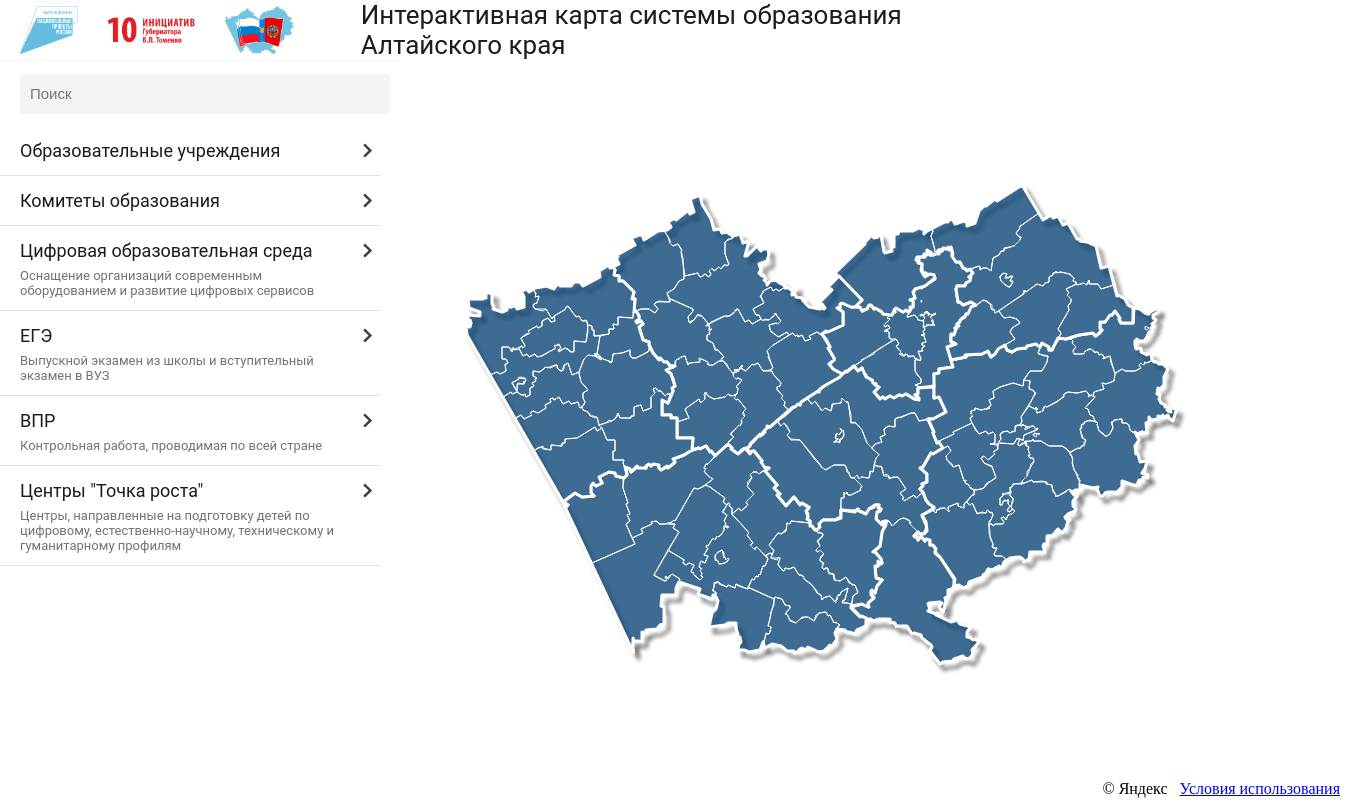
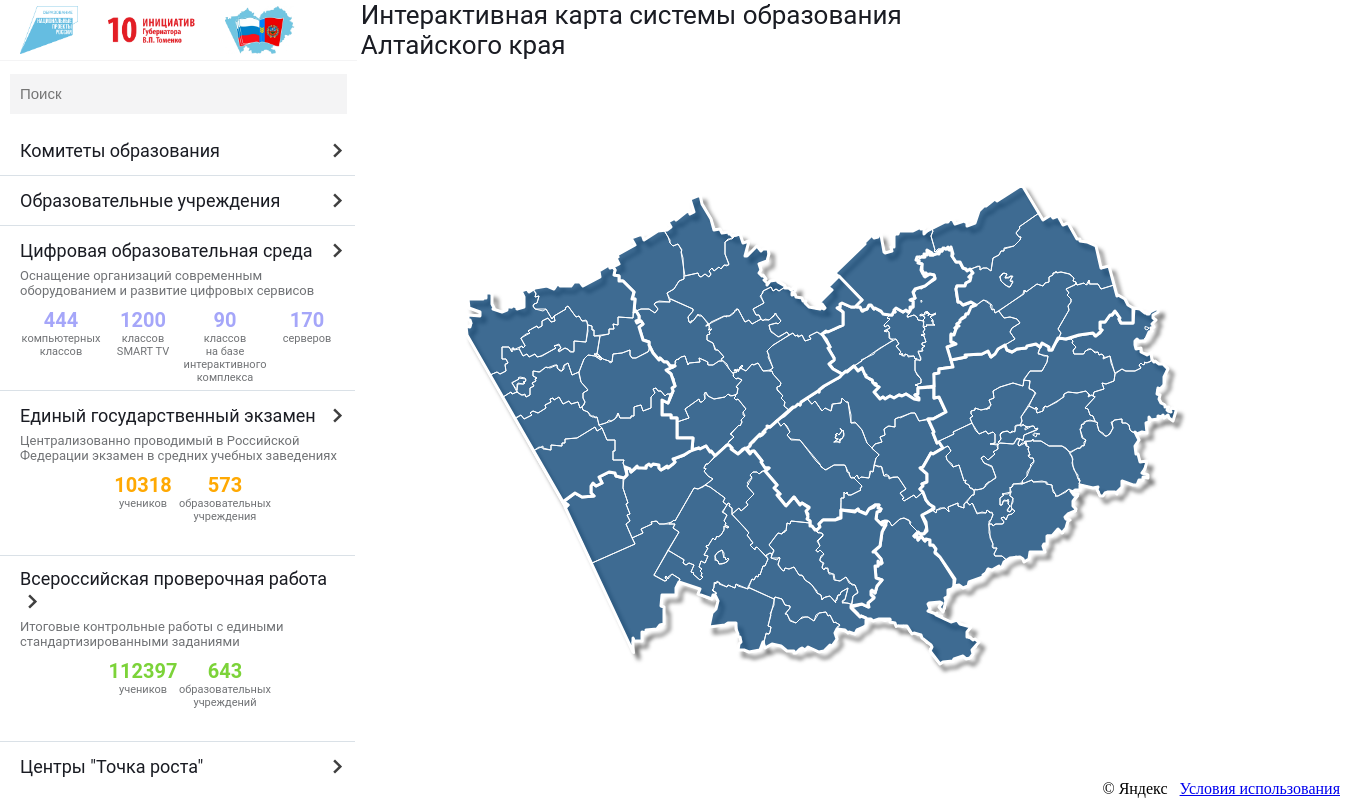
Before and after one commit to shekeldini/Education-Map, a FastAPI app: page / in a window 1360 px wide. Run offline with FastAPI, Linux system fonts and the light colour scheme; parts of the project's set-up code (start-up, migrations or seed data) failed here and were passed over; some libraries are stand-ins or nearby versions.

Commit message:
update filter menu

```diff
--- a/static/css/map.css
+++ b/static/css/map.css
@@ -61,9 +61,9 @@ body {
     background-color: #93c4e3 !important;
  }
 	#map {
-		    width: 61%;
+		    width: 71%;
     left: 70%;
-    transform: translateX(-63%);
+    transform: translateX(-51%);
 	}
 }
 
@@ -151,8 +151,8 @@ body {
   z-index: 1000;
  /* background: #DEDEEF;*/
     padding: 0;;
-  width: 400px;
-  height: 93.5%;
+  width: 357px;
+  height: 90vh;
   display: block;
       background: white;
   border-top: 1px solid #f4f4f5;
@@ -169,8 +169,8 @@ overflow-y: hidden;
   background-color: #93c4e3;
 }
 
-/*.menu::-webkit-scrollbar {
-  width: 4px;
+.menu::-webkit-scrollbar {
+  width: 2px;
   background-color: #f9f9fd;
 }
 
@@ -182,7 +182,7 @@ overflow-y: hidden;
 .menu:hover {
   overflow-y: auto;
     transition: opacity .1s;
-}*/
+}
 
 ul {
   list-style: none;
@@ -243,8 +243,9 @@ ul {
 }*/
 
 .list-one {
- width: 340px;
+ width: 325px;
      margin-left: 10px;
+       margin-bottom: 50px;
 }
 
 .list-one li {
@@ -278,7 +279,7 @@ ul {
     font-weight: 400;
     line-height: 18px;
     text-align: left;
-    width: 280px;
+    width: 270px;
     padding: 10px 5px 10px 10px;
    display: block;
        position: relative;
@@ -958,7 +959,7 @@ summary::-webkit-details-marker {
 
 
 .menu-filter {
-  width: 380px;
+  width: 355px;
   border-bottom: 1px solid #dae1e7;
 }
 
@@ -979,6 +980,7 @@ summary::-webkit-details-marker {
     top: 0;
     z-index: 4000;
     background: white;
+  width: 350px;
 }
 
 .menu-filter__title:hover {
@@ -986,6 +988,11 @@ summary::-webkit-details-marker {
 }
 .menu-filter__title:hover .menu-filter__title-icon {
   fill: #11c2d6;
+}
+
+.menu-filter__title-com:hover, .menu-filter__title-com:hover .menu-filter__title-icon {
+   color: #0e4677;
+fill: #0e4677;
 }
 
 .menu-filter__title-sreda:hover, .menu-filter__title-sreda:hover .menu-filter__title-icon {
@@ -1024,7 +1031,7 @@ fill: #ed1b24;
   fill: #404040;
 }
 .menu-filter__content {
-  width: 380px;
+  width: 350px;
   height: 80vh;
   padding: 5px 0 0 13px;
   overflow-y: hidden;
@@ -1191,7 +1198,7 @@ display: none;
     padding-left: 10px;
   }
   .menu, .menu-filter {
-    width: 350px;
+    width: 355px;
   }
   #map {
     left: 65%;
@@ -1479,3 +1486,70 @@ font-size: 12px;
 .hideFilter {
   display: none;
 }
+
+.menu-filter__title-description-wrapper-item {
+      height: 80px;
+    width: 80px;
+    margin-right: 2px;
+       display: flex;
+    flex-direction: column;
+    align-items: center;
+    justify-content: flex-start;
+    padding-top: 10px;
+}
+
+.menu-filter__title-description-wrapper-item-text {
+      text-align: center;
+    font-size: 11px;
+}
+
+.menu-filter__title-description-wrapper {
+ display: flex;
+justify-content: center;
+}
+
+.menu-filter__title-description-wrapper-item-current {
+       color: #a5a6f9;
+    font-size: 20px;
+        font-weight: 600;
+}
+
+.menu-filter__title-description-info {
+       margin-top: 10px;
+}
+
+.menu-filter__title-description-info span {
+   color: #7cd339;
+   font-size: 20px;
+       font-weight: 600;
+}
+.menu-filter__title-description-info-rost {
+ margin-top: 10px;
+
+}
+.menu-filter__title-description-info-rost span {
+	font-size: 20px;
+       font-weight: 600;
+color: #ed1b24;
+}
+
+.menu-filter__title-description-wrapper-item-current-vpr {
+  color:#7cd339;
+  font-size: 20px;
+       font-weight: 600;
+
+}
+
+.menu-filter__title-description-wrapper-item-current-rost {
+  color:#ed1b24;
+  font-size: 20px;
+       font-weight: 600;
+
+}
+
+.menu-filter__title-description-wrapper-item-current-ege {
+  color:#ffa903;
+  font-size: 20px;
+       font-weight: 600;
+
+}
--- a/templates/map.html
+++ b/templates/map.html
@@ -75,6 +75,19 @@
         </div>
     </div>
 
+
+    <details class="menu-filter" id="committee">
+        <summary class="menu-filter__title menu-filter__title-com">Комитеты образования
+            <svg class="menu-filter__title-icon" xmlns="http://www.w3.org/2000/svg" viewBox="0 0 20 20">
+                <path d="M12.95 10.707l.707-.707L8 4.343 6.586 5.757 10.828 10l-4.242 4.243L8 15.657l4.95-4.95z"/>
+            </svg>
+        </summary>
+        <div class="menu-filter__content">
+            <ul class="list-one" id="committee_items">
+
+            </ul>
+        </div>
+    </details>
     <details class="menu-filter" id="info">
         <summary class="menu-filter__title">Образовательные учреждения
             <svg class="menu-filter__title-icon" xmlns="http://www.w3.org/2000/svg" viewBox="0 0 20 20">
@@ -83,19 +96,6 @@
         </summary>
         <div class="menu-filter__content">
             <ul class="list-one" id="tree">
-
-            </ul>
-        </div>
-    </details>
-
-    <details class="menu-filter" id="committee">
-        <summary class="menu-filter__title">Комитеты образования
-            <svg class="menu-filter__title-icon" xmlns="http://www.w3.org/2000/svg" viewBox="0 0 20 20">
-                <path d="M12.95 10.707l.707-.707L8 4.343 6.586 5.757 10.828 10l-4.242 4.243L8 15.657l4.95-4.95z"/>
-            </svg>
-        </summary>
-        <div class="menu-filter__content">
-            <ul class="list-one" id="committee_items">
 
             </ul>
         </div>
@@ -111,28 +111,67 @@
 			</svg>
 			<div class="menu-filter__title-description">
 				Оснащение организаций современным оборудованием и развитие цифровых сервисов
+				<div class="menu-filter__title-description-wrapper">
+				<div class="menu-filter__title-description-wrapper-item">
+                                                        <div class="menu-filter__title-description-wrapper-item-current">444</div>
+                                                        <div class="menu-filter__title-description-wrapper-item-text">компьютерных классов</div>
+                                                </div>
+                                                <div class="menu-filter__title-description-wrapper-item">
+                                                        <div class="menu-filter__title-description-wrapper-item-current">1200</div>
+                                                        <div class="menu-filter__title-description-wrapper-item-text">классов SMART TV</div>
+                                                </div>
+                                                <div class="menu-filter__title-description-wrapper-item">
+                                                        <div class="menu-filter__title-description-wrapper-item-current">90</div>
+                                                        <div class="menu-filter__title-description-wrapper-item-text">классов<br> на базе интерактивного комплекса</div>
+                                                </div>
+                                                <div class="menu-filter__title-description-wrapper-item">
+                                                        <div class="menu-filter__title-description-wrapper-item-current">170</div>
+                                                        <div class="menu-filter__title-description-wrapper-item-text">серверов</div>
+                                                </div>
+				</div>
+
 			</div>
             </summary>
         </details>
 
 	<details class="menu-filter" id="ege">
-            <summary class="menu-filter__title menu-filter__title-ege" onclick = "create_ege_markers(this.parentNode)">ЕГЭ
+            <summary class="menu-filter__title menu-filter__title-ege" onclick = "create_ege_markers(this.parentNode)">Единый государственный экзамен
 				<svg class="menu-filter__title-icon" xmlns="http://www.w3.org/2000/svg" viewBox="0 0 20 20">
 					<path d="M12.95 10.707l.707-.707L8 4.343 6.586 5.757 10.828 10l-4.242 4.243L8 15.657l4.95-4.95z"/>
 				</svg>
 				<div class="menu-filter__title-description">
-					Выпускной экзамен из школы и вступительный экзамен в ВУЗ
+					Централизованно проводимый в Российской Федерации экзамен в средних учебных заведениях
+					<div class="menu-filter__title-description-wrapper">
+        					<div class="menu-filter__title-description-wrapper-item">
+					            <div class="menu-filter__title-description-wrapper-item-current-ege">10318</div>
+					            <div class="menu-filter__title-description-wrapper-item-text">учеников</div>
+					        </div>
+					        <div class="menu-filter__title-description-wrapper-item">
+					            <div class="menu-filter__title-description-wrapper-item-current-ege">573</div>
+					            <div class="menu-filter__title-description-wrapper-item-text">образовательных учреждения</div>
+					        </div>
+				        </div>
 				</div>
             </summary>
         </details>
 
 	<details class="menu-filter" id="vpr">
-            <summary class="menu-filter__title menu-filter__title-vpr" onclick = "create_vpr_markers(this.parentNode)">ВПР
+            <summary class="menu-filter__title menu-filter__title-vpr" onclick = "create_vpr_markers(this.parentNode)">Всероссийская проверочная работа
 				<svg class="menu-filter__title-icon" xmlns="http://www.w3.org/2000/svg" viewBox="0 0 20 20">
 					<path d="M12.95 10.707l.707-.707L8 4.343 6.586 5.757 10.828 10l-4.242 4.243L8 15.657l4.95-4.95z"/>
 				</svg>
 				<div class="menu-filter__title-description">
-					Контрольная работа, проводимая по всей стране
+					Итоговые контрольные работы с едиными стандартизированными заданиями
+					<div class="menu-filter__title-description-wrapper">
+        					<div class="menu-filter__title-description-wrapper-item">
+						            <div class="menu-filter__title-description-wrapper-item-current-vpr">112397</div>
+						            <div class="menu-filter__title-description-wrapper-item-text">учеников</div>
+					        </div>
+					        <div class="menu-filter__title-description-wrapper-item">
+						            <div class="menu-filter__title-description-wrapper-item-current-vpr">643</div>
+						            <div class="menu-filter__title-description-wrapper-item-text">образовательных учреждений</div>
+					        </div>
+				        </div>
 				</div>
             </summary>
         </details>
@@ -145,6 +184,12 @@
 				</svg>
 				<div class="menu-filter__title-description">
 					Центры, направленные на подготовку детей по цифровому, естественно-научному, техническому и гуманитарному профилям
+					<div class="menu-filter__title-description-wrapper">
+        					<div class="menu-filter__title-description-wrapper-item">
+					            <div class="menu-filter__title-description-wrapper-item-current-rost">142</div>
+					            <div class="menu-filter__title-description-wrapper-item-text">центра<br> "Точки роста"</div>
+				        </div>
+    </div>
 				</div>
             </summary>
         </details>
```
